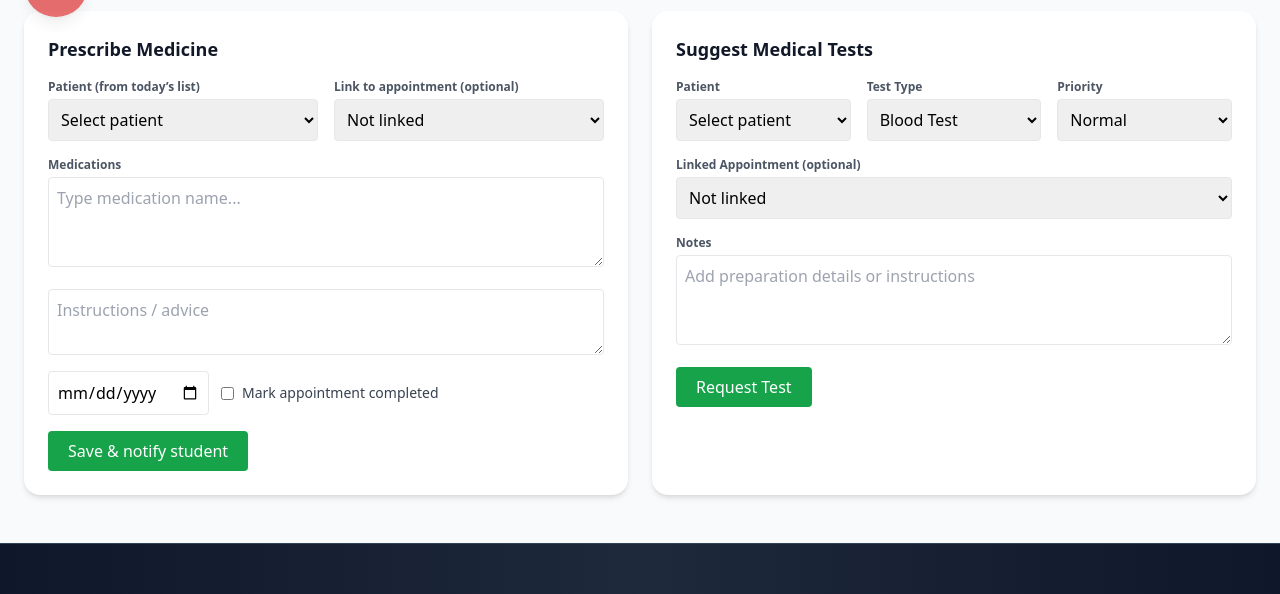
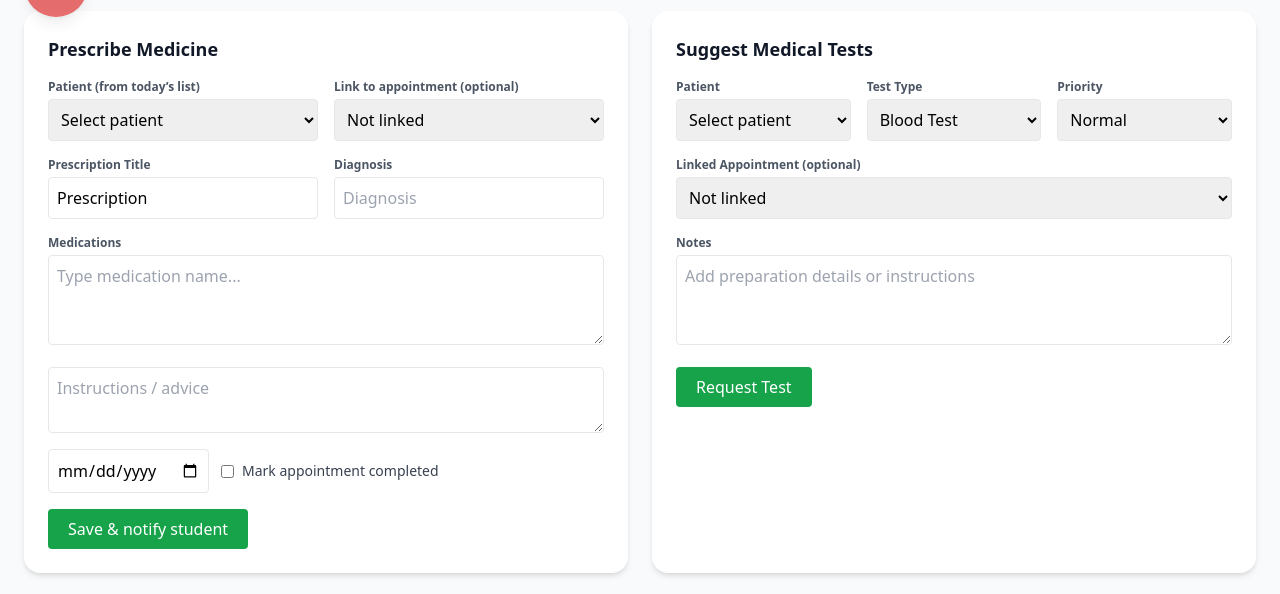
Before and after one commit to iamsaadman/UniversityMedcialCenter, a PHP site: page /doctorportal.php in a window 1280 px wide. Shown: the part 759-1353 px from the top of the page. Run offline with PHP 8.4, Linux system fonts and the light colour scheme; the visitor is signed in with stand-in values (Sample User, id 1); data that the repository does not hold is empty; some libraries are stand-ins or nearby versions.

Commit message:
feat: Enhance prescription creation with validation and improved error handling

```diff
--- a/doctorportal.php
+++ b/doctorportal.php
@@ -415,34 +415,67 @@ $month_name = date('F', mktime(0, 0, 0, $current_month, 1, $current_year));
       submitBtn.textContent = 'Saving...';
       feedback.textContent = '';
 
+      // Collect form data with proper validation
+      const studentId = document.getElementById('rxPatient').value;
+      const medications = document.getElementById('rxMedications').value;
+
+      // Basic validation
+      if (!studentId) {
+        feedback.textContent = 'Please select a patient';
+        feedback.className = 'text-sm text-red-600';
+        submitBtn.disabled = false;
+        submitBtn.textContent = 'Save & notify student';
+        return;
+      }
+
+      if (!medications.trim()) {
+        feedback.textContent = 'Please enter medications';
+        feedback.className = 'text-sm text-red-600';
+        submitBtn.disabled = false;
+        submitBtn.textContent = 'Save & notify student';
+        return;
+      }
+
       const payload = new URLSearchParams({
-        student_id: document.getElementById('rxPatient').value,
+        student_id: studentId,
         appointment_id: document.getElementById('rxAppointment').value,
         title: document.getElementById('rxTitle').value,
         diagnosis: document.getElementById('rxDiagnosis').value,
-        medications: document.getElementById('rxMedications').value,
+        medications: medications,
         instructions: document.getElementById('rxInstructions').value,
         follow_up_date: document.getElementById('rxFollowUp').value,
         complete_appointment: document.getElementById('rxComplete').checked ? '1' : '0'
       });
+
+      console.log('Sending prescription data:', Object.fromEntries(payload));
 
       fetch('create_prescription.php', {
         method: 'POST',
         headers: { 'Content-Type': 'application/x-www-form-urlencoded' },
         body: payload
       })
-      .then(r => r.json())
+      .then(r => {
+        console.log('Response status:', r.status);
+        if (!r.ok) {
+          throw new Error(`HTTP ${r.status}`);
+        }
+        return r.json();
+      })
       .then(data => {
+        console.log('Server response:', data);
         if (data.success) {
           form.reset();
           showToast('Prescription saved', 'Student has been notified.');
+          feedback.textContent = 'Prescription created successfully!';
+          feedback.className = 'text-sm text-green-600';
         } else {
           feedback.textContent = data.message || 'Unable to save prescription';
           feedback.className = 'text-sm text-red-600';
         }
       })
-      .catch(() => {
-        feedback.textContent = 'Network error';
+      .catch(error => {
+        console.error('Prescription error:', error);
+        feedback.textContent = 'Network or server error: ' + error.message;
         feedback.className = 'text-sm text-red-600';
       })
       .finally(() => {
@@ -845,10 +878,23 @@ $month_name = date('F', mktime(0, 0, 0, $current_month, 1, $current_year));
           <?php endforeach; ?>
         </select>
       </div>
+      <!-- Title -->
+      <div class="col-span-2 md:col-span-1">
+        <label class="text-xs font-semibold text-gray-600 mb-1 block">Prescription Title</label>
+        <input type="text" id="rxTitle" name="title" placeholder="Prescription title" class="border p-2 rounded focus:ring-2 focus:ring-green-400 w-full" value="Prescription">
+      </div>
+      <!-- Diagnosis -->
+      <div class="col-span-2 md:col-span-1">
+        <label class="text-xs font-semibold text-gray-600 mb-1 block">Diagnosis</label>
+        <input type="text" id="rxDiagnosis" name="diagnosis" placeholder="Diagnosis" class="border p-2 rounded focus:ring-2 focus:ring-green-400 w-full">
+      </div>
       <!-- Medications -->
       <div class="col-span-2">
         <label class="text-xs font-semibold text-gray-600 mb-1 block">Medications</label>
-        <textarea id="rxMedications" name="medications" placeholder="Type medication name..." class="border p-2 rounded focus:ring-2 focus:ring-green-400 w-full" rows="3" required></textarea>
+        <div class="medication-autocomplete">
+          <textarea id="rxMedications" name="medications" placeholder="Type medication name..." class="border p-2 rounded focus:ring-2 focus:ring-green-400 w-full" rows="3" required></textarea>
+          <div id="medicationSuggestions" class="medication-suggestions hidden"></div>
+        </div>
       </div>
       <!-- Instructions -->
       <textarea id="rxInstructions" name="instructions" placeholder="Instructions / advice" class="border p-2 rounded focus:ring-2 focus:ring-green-400 col-span-2" rows="2"></textarea>
```
Also changed, not shown: create_prescription.php (+6 -1 lines).
